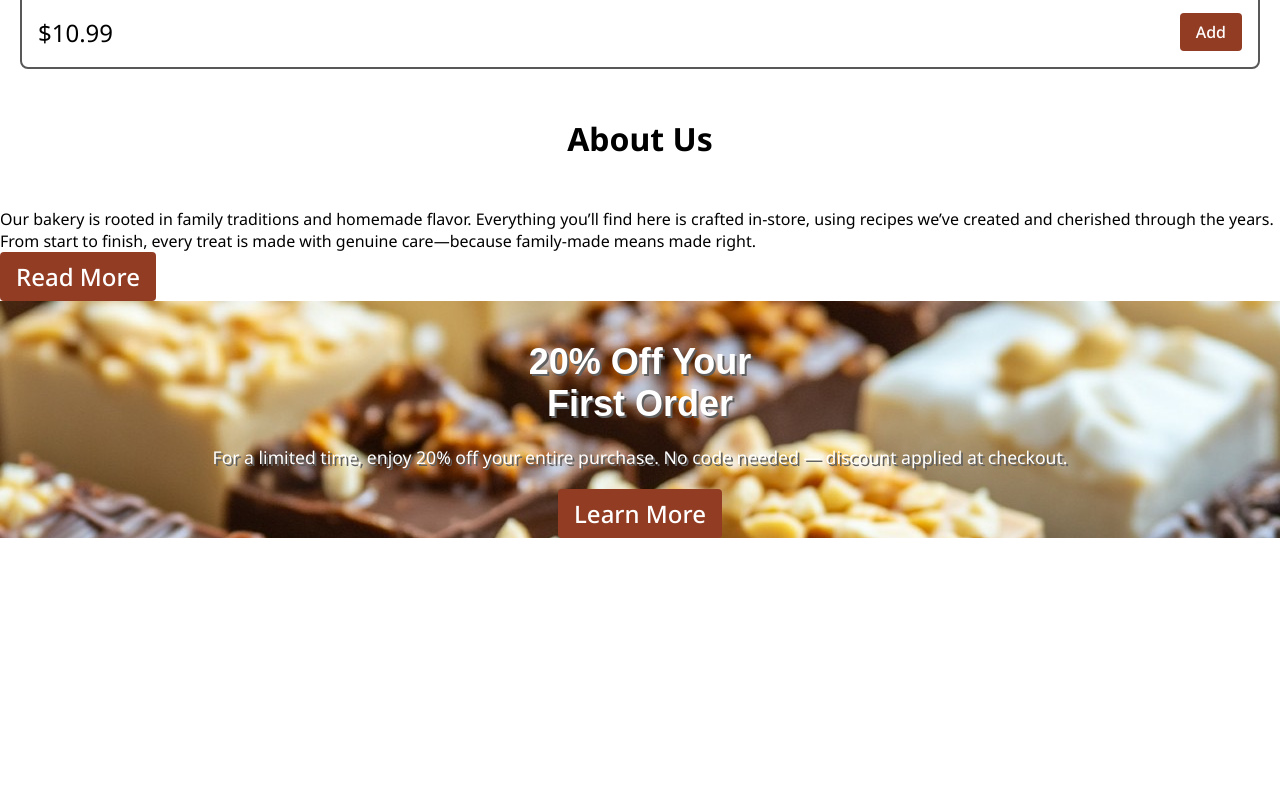
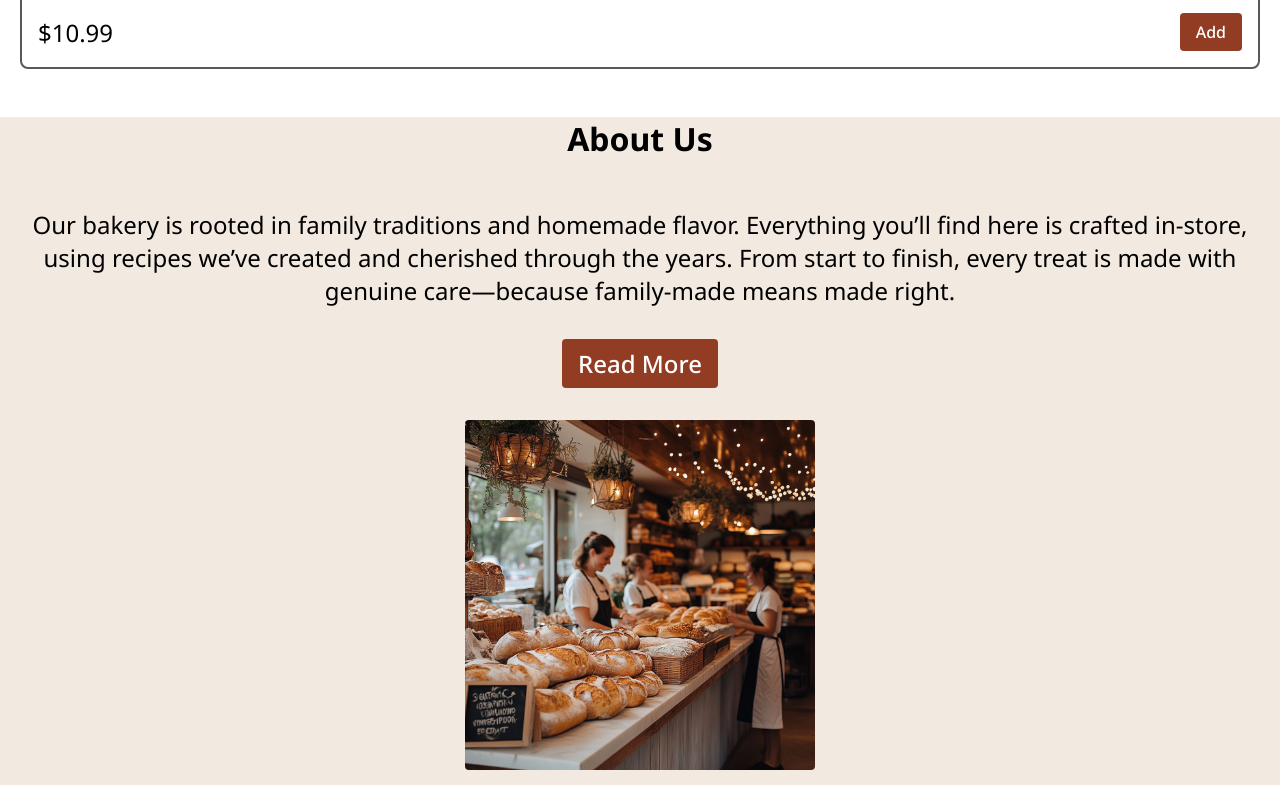
Before and after one commit to lengleman-spec/bakery-mock2, a plain HTML site: page index.html in a window 1280 px wide. Shown: the part 3355-4140 px from the top of the page. Before the commit the page ends 3893 px from the top, so only its background shows below. Drawn offline with nearby package versions, Linux system fonts and the light colour scheme; a web font is replaced by a local one.

Commit message:
Add html content for 'about' section. Add :root rules for better color consistency.

```diff
--- a/index.html
+++ b/index.html
@@ -134,6 +134,7 @@
         treat is made with genuine care—because family-made means made right.
       </p>
       <button class="btn-primary">Read More</button>
+      <img src="imgs/about-us.jpg" alt="" />
     </section>
 
     <!-- CTA Section (Sale Ad) -->
--- a/styles.css
+++ b/styles.css
@@ -6,12 +6,17 @@
   box-sizing: border-box;
   font-family: "Noto Sans", sans-serif;
 }
+:root {
+  --background-1: #f2eae0;
+  --btn-primary: #933c24;
+  --gray: #585858;
+}
 
 header {
   display: flex;
   justify-content: space-between;
   align-items: center;
-  background: #585858;
+  background: var(--gray);
 }
 
 h2 {
@@ -21,7 +26,7 @@ h2 {
 }
 /* Buttons */
 .btn-primary {
-  background-color: #933c24;
+  background-color: var(--btn-primary);
   color: white;
   padding: 0.5rem 1rem;
   border: none;
@@ -55,7 +60,7 @@ h2 {
 /* NAV WRAPPER */
 .navbar {
   position: relative;
-  background: #585858;
+  background: var(--gray);
   padding: 1rem;
 }
 
@@ -173,15 +178,9 @@ h2 {
   margin: 0 auto;
 }
 
-.products-section h2 {
-  text-align: center;
-  margin: 3rem 0;
-  font-size: 2rem;
-}
-
 /* ===== CARDS ===== */
 .card {
-  border: 2px solid #585858;
+  border: 2px solid var(--gray);
   border-radius: 8px;
   padding: 1rem;
   margin: 0 20px;
@@ -249,8 +248,23 @@ h2 {
 }
 
 /* About Us Section */
-.about-section h2 {
+.about-section {
   text-align: center;
-  margin: 3rem 0;
-  font-size: 2rem;
+  background-color: var(--background-1);
+  height: 100vh;
 }
+
+.about-section p {
+  font-size: 1.5rem;
+}
+
+.about-section button {
+  margin: 2rem 0;
+}
+
+.about-section img {
+  height: 350px;
+  display: block;
+  margin: 0 auto;
+  border-radius: 4px;
+}
```
